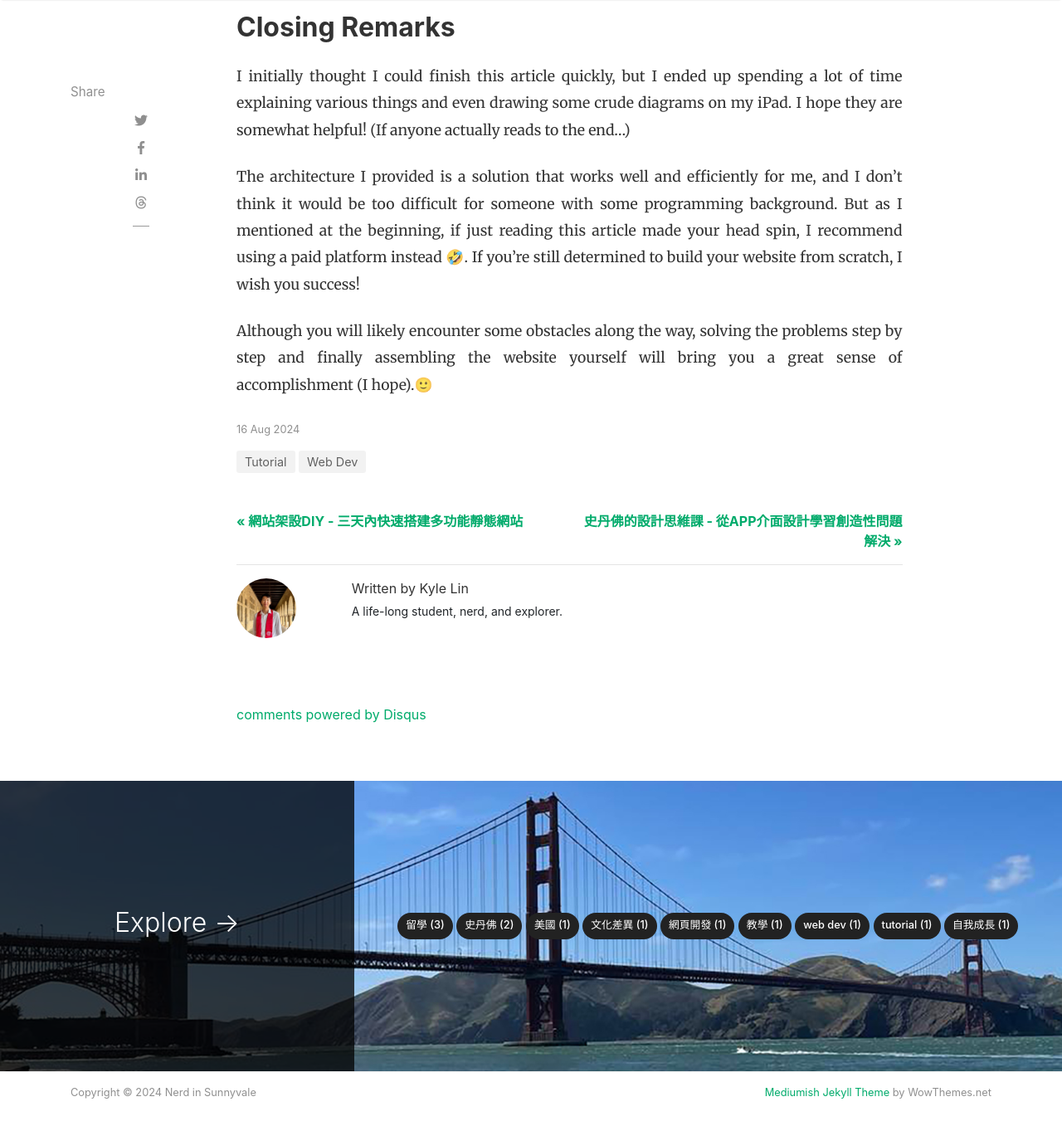
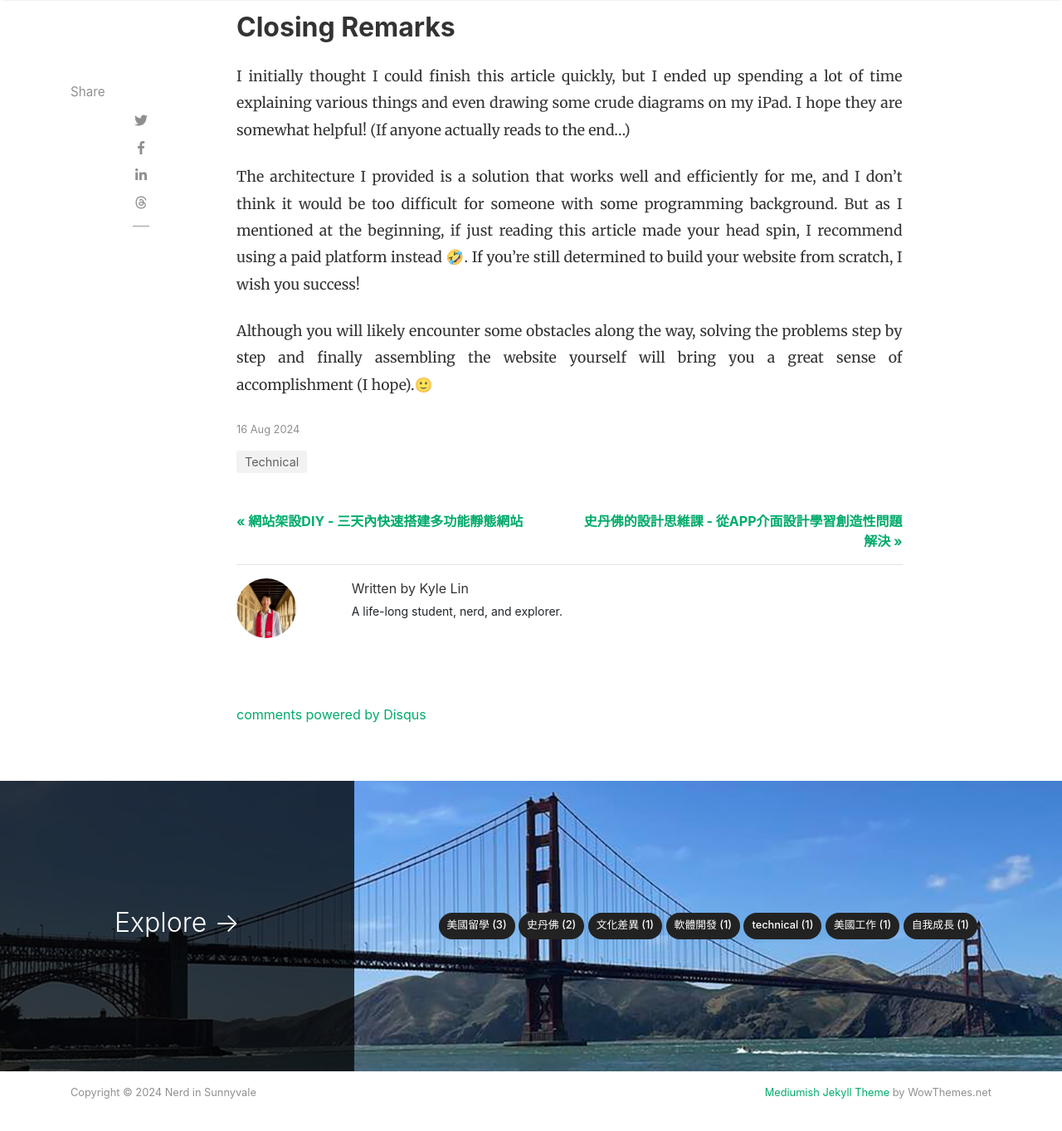
Before and after one commit to PTLin84/blog, a Jekyll site: the page built from _posts/2024-08-16-build-your-website-in-three-days.md, in a window 1280 px wide and 1400 px high, scrolled down 9414 px. Shown: the top 1363 px of the window at 83% size. Built offline with Jekyll 4.4.1, drawn with Linux system fonts in a browser that asks for light colours; nearby versions of some CDN libraries; comment, search, counter and statistics services are not loaded.

Commit message:
POSTS: Updated categories.

```diff
--- a/_posts/2024-08-16-build-your-website-in-three-days-zh-TW.md
+++ b/_posts/2024-08-16-build-your-website-in-three-days-zh-TW.md
@@ -2,7 +2,7 @@
 layout: post
 title:  "網站架設DIY - 三天內快速搭建多功能靜態網站"
 author: kyle
-categories: [ 網頁開發, 教學 ]
+categories: [ 軟體開發 ]
 timestamp: "1723849792000"
 language: zh
 image: assets/images/article2_img1.jpg
--- a/_posts/2024-08-16-build-your-website-in-three-days.md
+++ b/_posts/2024-08-16-build-your-website-in-three-days.md
@@ -2,7 +2,7 @@
 layout: post
 title:  "Website Setup DIY - Build a Multifunctional Static Site in Three Days"
 author: kyle
-categories: [ Web Dev, Tutorial ]
+categories: [ "Technical" ]
 timestamp: "1723849792000"
 language: en
 image: assets/images/article2_img1.jpg
--- a/_posts/2024-08-30-stanford-design-thinking-course-zh-TW.md
+++ b/_posts/2024-08-30-stanford-design-thinking-course-zh-TW.md
@@ -2,7 +2,7 @@
 layout: post
 title:  "史丹佛的設計思維課 - 從APP介面設計學習創造性問題解決"
 author: kyle
-categories: [ 史丹佛, 留學 ]
+categories: [ 史丹佛, 美國留學 ]
 timestamp: "1725081599000"
 language: zh
 image: assets/images/article3_img8.jpg
```
Also changed, not shown: _posts/2024-08-02-story-of-a-Taiwanese-international-student-zh-TW.md (+1 -1 lines), _posts/2024-08-09-us-international-student-language-and-culture-shock-zh-TW.md (+1 -1 lines), _posts/2024-09-14-finding-your-goals-the-startup-of-you-zh-TW.md (+1 -1 lines).
